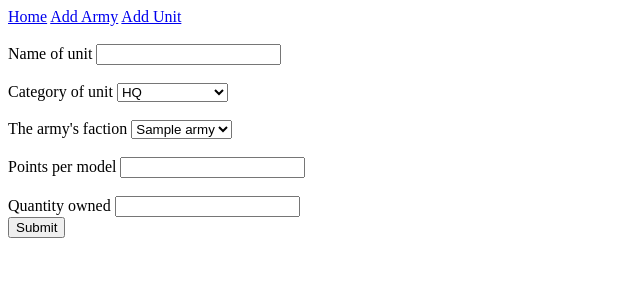
After one commit to JCarr172/fundamental_project, a Flask app: page /add_unit in a window 1280 px wide. The commit adds this page. Shown: the top 300 px of the page, without its empty margins (0-640 px from the left). Run offline with Flask 2, Linux system fonts and the light colour scheme; tables that the repository leaves empty hold one stand-in row (values such as "Sample post").

Commit message:
Add a feature to add units to armies

```diff
--- a/application/forms.py
+++ b/application/forms.py
@@ -39,8 +39,9 @@ class UnitForm(FlaskForm):
         Length(min=1,max=50,message='Input was too long')])
     army = SelectField(
         "The army's faction",
+        choices=[],
         validators = [DataRequired(message='Field requried')])
-    points = StringField(
+    price = StringField(
         'Points per model',
         validators = [DataRequired(message='Field requried'),
         IntegerValidator(message='Please enter a number')])
--- a/application/routes.py
+++ b/application/routes.py
@@ -1,14 +1,15 @@
 from application import app, db
-from application.models import Army
+from application.models import Army, Unit
 from flask import render_template, request, redirect, url_for
-from application.forms import ArmyForm
+from application.forms import ArmyForm, UnitForm
 
 
 @app.route('/')
 @app.route('/home')
 def home():
     all_army = Army.query.all()
-    return render_template('home.html', title = 'Home', all_army = all_army)
+    all_unit = Unit.query.all()
+    return render_template('home.html', title = 'Home', all_army = all_army, all_unit=all_unit)
 
 @app.route('/add_army', methods=["GET","POST"])
 def add_army():
@@ -21,7 +22,7 @@ def add_army():
             db.session.add(new_army)
             db.session.commit()
             return redirect(url_for("home"))
-    return render_template("add_army.html", title='Creation', form = form)
+    return render_template("add_army.html", title='Add army', form = form)
 
 @app.route('/update_army/<number>', methods=['GET','POST'])
 def update_army(number):
@@ -42,3 +43,21 @@ def delete(number):
     db.session.delete(army)
     db.session.commit()
     return redirect(url_for("home"))
+
+@app.route('/add_unit', methods=["GET","POST"])
+def add_unit():
+    form = UnitForm()
+    armies = Army.query.all()
+    for army in armies:
+        form.army.choices.append((army.id, f"{army.name}"))
+    if request.method == "POST":
+        if form.validate_on_submit():
+            new_unit = Unit(name=form.name.data,
+                        army_id=form.army.data,
+                        category=form.category.data,
+                        price=form.price.data,
+                        quantity=form.quantity.data)
+            db.session.add(new_unit)
+            db.session.commit()
+            return redirect(url_for("home"))
+    return render_template("add_unit.html", title='Add unit', form = form)
--- /dev/null
+++ b/application/templates/add_unit.html
@@ -0,0 +1,19 @@
+{% extends 'layout.html' %}
+{% block body %}
+<br><br>
+<form method='POST' action='' >
+    {{form.hidden_tag() }}
+    {{form.name.label}} {{form.name}}
+    <br><br>
+    {{form.category.label}} {{form.category}}
+    <br><br>
+    {{form.army.label}} {{form.army}}
+    <br><br>
+    {{form.price.label}} {{form.price}}
+    <br><br>
+    {{form.quantity.label}} {{form.quantity}}
+    <br>
+    {{form.submit}}
+</form>
+
+{% endblock body %}
--- a/application/templates/home.html
+++ b/application/templates/home.html
@@ -14,6 +14,11 @@
         <form action="{{ url_for('delete', number=army.id)}}">
             <input type=submit value="Delete">
         </form>
+        {% for unit in all_unit %}
+            {% if unit.army_id == army.id %}
+                {{unit.name}}
+            {% endif %}
+        {% endfor %}
     </p>
 
 
--- a/application/templates/layout.html
+++ b/application/templates/layout.html
@@ -5,6 +5,7 @@
     <body>
         <a href="{{url_for('home')}}">Home</a>
         <a href="{{url_for('add_army')}}">Add Army</a>
+        <a href="{{url_for('add_unit')}}">Add Unit</a>
 
         {% block body %}
         {% endblock body %}
```
